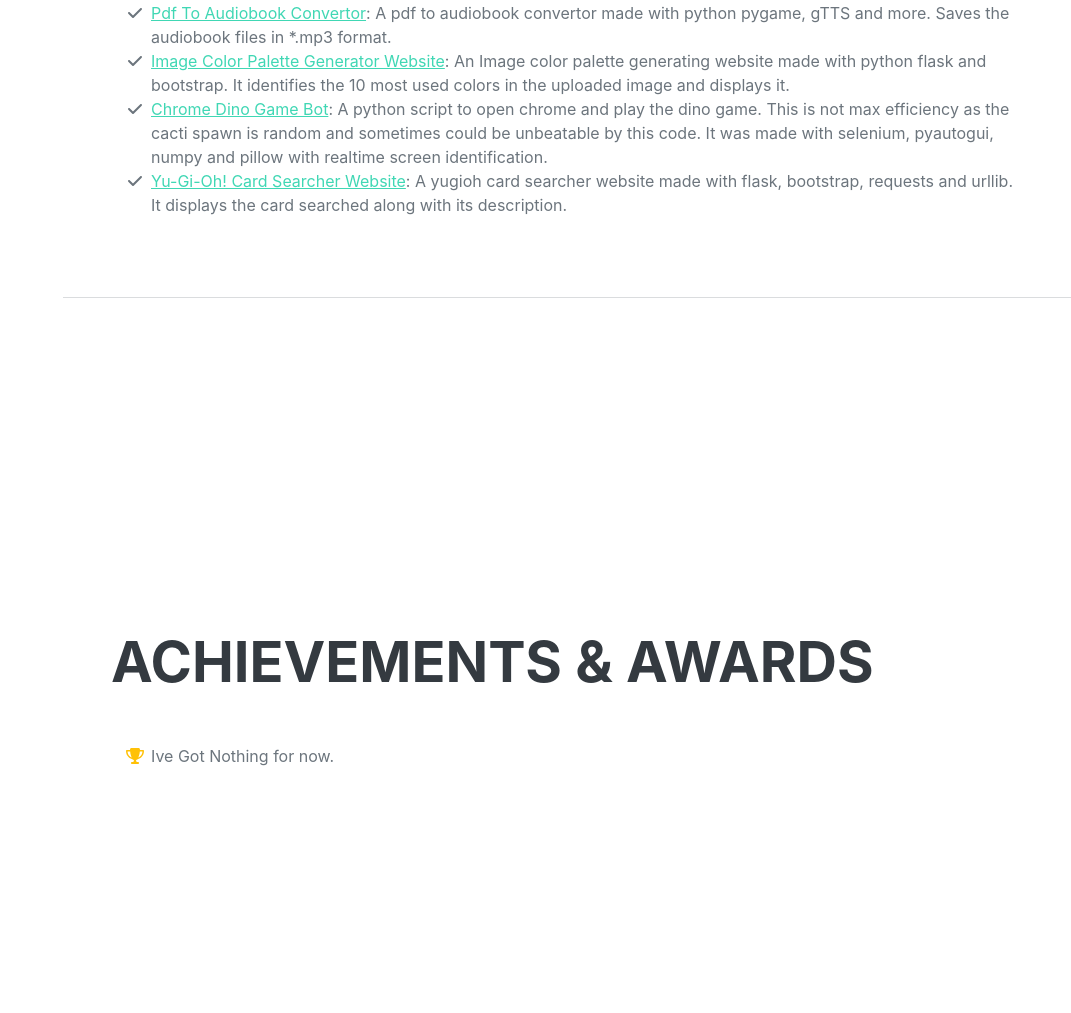
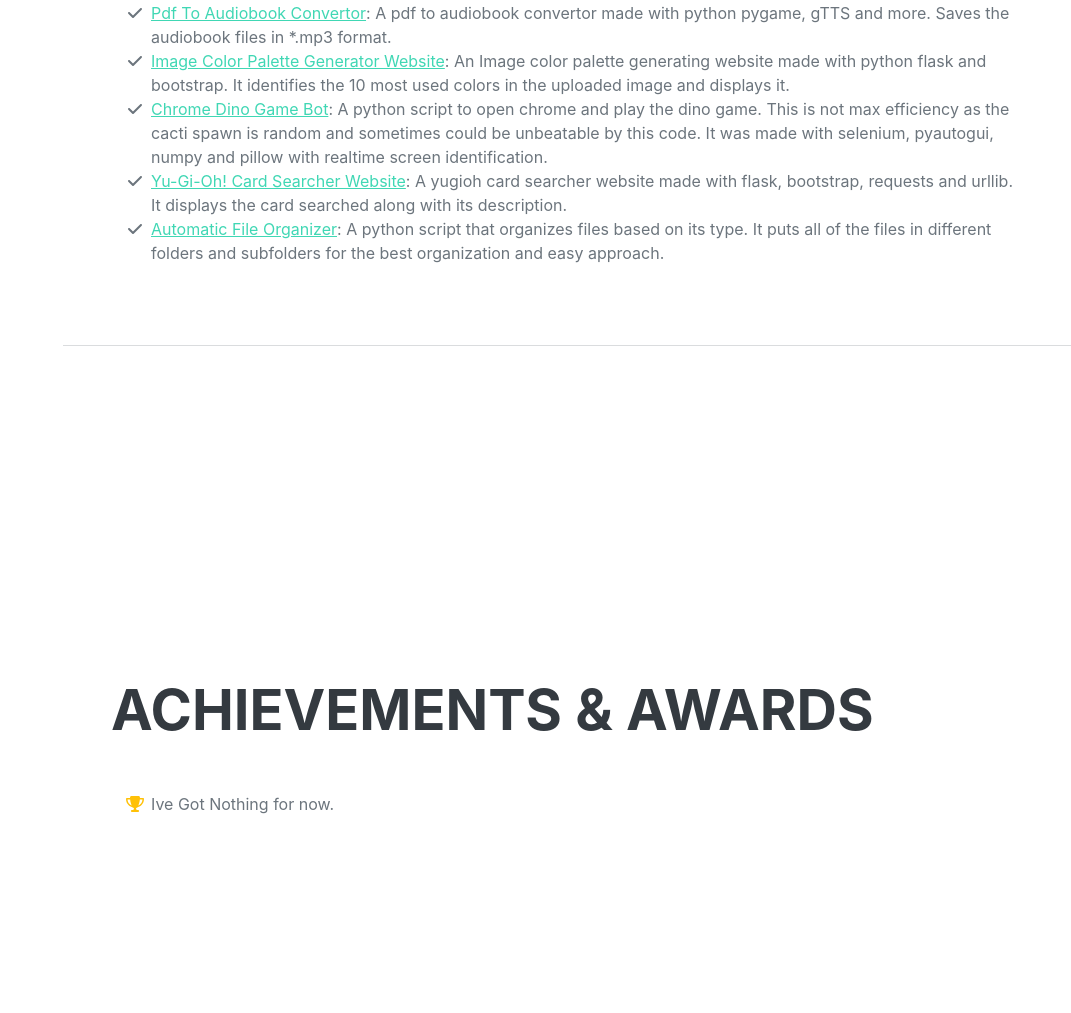
Before and after one commit to Pranvesh-Kun/Portfolio-Website, a Flask app: page / in a window 1280 px wide. Shown: the part 2204-3217 px from the top of the page, without its empty margins (209-1280 px from the left). Before the commit the page ends 2970 px from the top, so only its background shows below. Run offline with Flask 3, Linux system fonts and the light colour scheme; some libraries are stand-ins or nearby versions; some web fonts are replaced.

Commit message:
Update index.html

```diff
--- a/templates/index.html
+++ b/templates/index.html
@@ -177,6 +177,10 @@
                             <span class="fa-li"><i class="fas fa-check"></i></span>
                             <a href="https://github.com/Pranvesh-Kun/Yu-Gi-Oh-Card-Searcher-Website">Yu-Gi-Oh! Card Searcher Website</a>: A yugioh card searcher website made with flask, bootstrap, requests and urllib. It displays the card searched along with its description.
                         </li>
+                        <li>
+                            <span class="fa-li"><i class="fas fa-check"></i></span>
+                            <a href="https://github.com/Pranvesh-Kun/Auto-File-Organizer">Automatic File Organizer</a>: A python script that organizes files based on its type. It puts all of the files in different folders and subfolders for the best organization and easy approach.
+                        </li>
                     </ul>
                 </div>
             </section>
```
